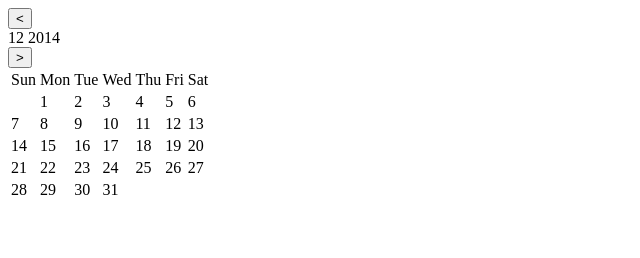
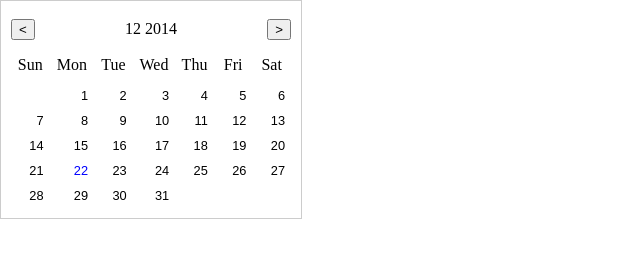
Before and after one commit to phanviet/PTDatepicker, a plain HTML site: page src/index.html in a window 1280 px wide. Shown: the whole page, without its empty margins (0-640 px from the left). Drawn offline with Linux system fonts and the light colour scheme.

Commit message:
Style date picker

```diff
--- a/src/index.html
+++ b/src/index.html
@@ -2,6 +2,7 @@
 <html>
 <head>
   <title>Demo PTDatepicker</title>
+  <link rel="stylesheet" href="pt-datepicker.css">
 </head>
 
 <body>
--- /dev/null
+++ b/src/pt-datepicker.css
@@ -0,0 +1,119 @@
+/* http://meyerweb.com/eric/tools/css/reset/
+   v2.0 | 20110126
+   License: none (public domain)
+*/
+
+html, body, div, span, applet, object, iframe,
+h1, h2, h3, h4, h5, h6, p, blockquote, pre,
+a, abbr, acronym, address, big, cite, code,
+del, dfn, em, img, ins, kbd, q, s, samp,
+small, strike, strong, sub, sup, tt, var,
+b, u, i, center,
+dl, dt, dd, ol, ul, li,
+fieldset, form, label, legend,
+table, caption, tbody, tfoot, thead, tr, th, td,
+article, aside, canvas, details, embed,
+figure, figcaption, footer, header, hgroup,
+menu, nav, output, ruby, section, summary,
+time, mark, audio, video {
+  margin: 0;
+  padding: 0;
+  border: 0;
+  font-size: 100%;
+  font: inherit;
+  vertical-align: baseline;
+}
+/* HTML5 display-role reset for older browsers */
+article, aside, details, figcaption, figure,
+footer, header, hgroup, menu, nav, section {
+  display: block;
+}
+body {
+  line-height: 1;
+}
+ol, ul {
+  list-style: none;
+}
+blockquote, q {
+  quotes: none;
+}
+blockquote:before, blockquote:after,
+q:before, q:after {
+  content: '';
+  content: none;
+}
+table {
+  border-collapse: collapse;
+  border-spacing: 0;
+}
+
+.pt-dp-container {
+  position: relative;
+  width: 280px;
+  padding: 10px;
+  border: 1px solid #ccc;
+}
+
+.pt-dp-container .pt-dp-header {
+  position: relative;
+  padding-top: 10px;
+  padding-bottom: 10px;
+}
+
+.pt-dp-container .pt-dp-header .pt-dp-title {
+  text-align: center;
+}
+
+.pt-dp-container .pt-dp-header .pt-dp-nav {
+  position: absolute;
+  top: 8px;
+}
+
+.pt-dp-container .pt-dp-header .pt-dp-nav:hover {
+  cursor: pointer;
+}
+
+.pt-dp-container .pt-dp-header .pre {
+  left: 0;
+}
+
+.pt-dp-container .pt-dp-header .next {
+  right: 0;
+}
+
+.pt-dp-container .pt-dp-calendar table {
+  width: 100%;
+}
+
+.pt-dp-container .pt-dp-calendar thead tr {
+  text-align: center;
+}
+
+.pt-dp-container .pt-dp-calendar thead td {
+  padding-top: 10px;
+  padding-bottom: 10px;
+}
+
+.pt-dp-container .pt-dp-calendar tbody td button {
+  width: 100%;
+  padding-top: 5px;
+  padding-bottom: 5px;
+  border: none;
+  text-align: right;
+  background: #fff;
+  font-size: 80%;
+}
+
+.pt-dp-container .pt-dp-calendar tbody td button:hover {
+  background: #ccc;
+  cursor: pointer;
+}
+
+.pt-dp-container .pt-dp-calendar tbody td.today > button {
+  color: blue;
+}
+
+.pt-dp-container .pt-dp-calendar tbody td.active > button {
+  background: lightgreen;
+  color: white;
+}
--- a/src/pt-datepicker.js
+++ b/src/pt-datepicker.js
@@ -145,9 +145,62 @@
 
     var PTDatepicker = (function() {
 
-      var WEEKDAY = ['Sun', 'Mon', 'Tue', 'Wed', 'Thu', 'Fri', 'Sat'];
+      /**
+       * Return true if input is lead year, else false
+       * @param  {number}  year
+       * @return {Boolean}
+       */
+      var isLeadYear = function(year) {
+        if (typeof year === 'undefined' || year === null) {
+          return false;
+        }
 
-      var containerEl = createEl('div', {'class': 'pt-dp-container'},
+        if ((year%4 === 0 && year%100 !== 100) || year%400 === 0) {
+          return true;
+        }
+
+        return false;
+      };
+
+      /**
+       * Return number of dates in month
+       * @param  {number} month
+       * @param  {number} year
+       * @return {number}
+       */
+      var datesInMonth = function(month, year) {
+        var maxDate = [31, 28, 31, 30, 31, 30, 31, 31, 30, 31, 30, 31];
+
+        if(isLeadYear(year)) {
+          maxDate[1] = 29;
+        }
+
+        return maxDate[month];
+      };
+
+      /**
+       * Return today
+       * @return {Date}
+       */
+      var today = function() {
+        var today = new Date();
+        today.setHours(0, 0, 0, 0);
+
+        return today;
+      };
+
+      /**
+       * PTDatepicker constructor
+       * @constructor
+       * @param {Element} el      - Datepicker wil render before, after or inner
+       *                            this element
+       * @param {Object}  options - Datepicker options
+       */
+      function PTDatepicker(el, options) {
+
+        var WEEKDAY = ['Sun', 'Mon', 'Tue', 'Wed', 'Thu', 'Fri', 'Sat'];
+
+        var containerEl = createEl('div', {'class': 'pt-dp-container'},
                           createEl('div', {'class': 'pt-dp-header'},
                             createEl('button', {'class': 'pt-dp-nav pre'}, '<'),
                             createEl('div', {'class': 'pt-dp-title'},
@@ -167,21 +220,89 @@
                           )
                         );
 
-      /**
-       * PTDatepicker constructor
-       * @constructor
-       * @param {Element} el      - Datepicker wil render before, after or inner
-       *                            this element
-       * @param {Object}  options - Datepicker options
-       */
-      function PTDatepicker(el, options) {
 
+        this.el = el;
+        this.options = extend(config, options);
+
+        this.render = function(month, year) {
+          var monthTitleEl   = containerEl.querySelector('.pt-dp-title-month'),
+              yearTitleEl    = containerEl.querySelector('.pt-dp-title-year'),
+              weekdayRowEl   = containerEl.querySelector('.pt-dp-calendar thead tr'),
+              calendarEl     = containerEl.querySelector('.pt-dp-calendar tbody'),
+              dayRowEl,
+              dayEl,
+              labelBtnEl;
+
+          // Render header title
+          monthTitleEl.innerHTML = (month + 1) + ' ';
+          yearTitleEl.innerHTML  = year;
+
+          // Render week day
+          weekdayRowEl.innerHTML = '';
+          var i;
+          for (i = 0; i < 7; i++) {
+            weekdayRowEl.appendChild(
+              createEl('td', null, WEEKDAY[i])
+            );
+          }
+
+          var firstDay      = new Date(year, month, 1),
+              wkFirstDay    = firstDay.getDay();
+
+          // Render dates in month
+          calendarEl.innerHTML = '';
+          var nextDay = 1,
+              hasPutFirstDay = false,
+              day;
+
+          this.dates = [];
+          for (i = 0; i < 42; i++) {
+            if (i%7 === 0) {
+              dayRowEl = createEl('tr', null);
+            }
+
+            day = {
+              label: nextDay,
+              date: new Date(year, month, nextDay),
+              isDisabled: false
+            };
+
+            if (day.label > datesInMonth(month, year)) break;
+
+            dayEl = createEl('td', null);
+            labelBtnEl = createEl('button', null);
+
+            if (wkFirstDay === i%7) {
+              hasPutFirstDay = true;
+            }
+
+            if (hasPutFirstDay) {
+              if (today().getTime() === new Date(year, month, nextDay).getTime()) {
+                addClass(dayEl, 'today');
+              }
+
+              labelBtnEl.innerHTML = nextDay++;
+              dayEl.appendChild(labelBtnEl);
+              dayEl.setAttribute('date-pos', this.dates.length);
+
+              this.dates.push(day);
+            }
+
+            dayRowEl.appendChild(dayEl);
+
+            calendarEl.appendChild(dayRowEl);
+          }
+
+          if (this.options.position === POSITION.INNER) {
+
+            this.el.appendChild(containerEl);
+          }
+        };
+
+        // Init
         var now = new Date(),
             month,
             year;
-
-        this.el = el;
-        this.options = extend(config, options);
 
         if (this.activeDate) {
           month = this.activeDate.getMonth();
@@ -192,60 +313,8 @@
         }
 
         this.render(month, year);
+
       }
-
-      PTDatepicker.prototype.render = function(month, year) {
-        var monthTitleEl   = containerEl.querySelector('.pt-dp-title-month'),
-            yearTitleEl    = containerEl.querySelector('.pt-dp-title-year'),
-            weekdayRowEl   = containerEl.querySelector('.pt-dp-calendar thead tr'),
-            calendarEl     = containerEl.querySelector('.pt-dp-calendar tbody'),
-            day            = 1,
-            dayRowEl,
-            dayEl,
-            hasPutFirstDay = false;
-
-        monthTitleEl.innerHTML = (month + 1) + ' ';
-        yearTitleEl.innerHTML  = year;
-
-        weekdayRowEl.innerHTML = '';
-        for (var i = 0; i < 7; i++) {
-          weekdayRowEl.appendChild(
-            createEl('td', null, WEEKDAY[i])
-          );
-        }
-
-        var firstDay      = new Date(year, month, 1),
-            wkFirstDay    = firstDay.getDay();
-
-        calendarEl.innerHTML = '';
-        for (var i = 0; i < 6; i++) {
-          dayRowEl = createEl('tr', null);
-
-          for (var j = 0; j < 7; j++) {
-
-            if (day > 31) break;
-
-            dayEl = createEl('td', null);
-
-            if (wkFirstDay === j) {
-              hasPutFirstDay = true;
-            }
-
-            if (hasPutFirstDay) {
-              dayEl.innerHTML = day++;
-            }
-
-            dayRowEl.appendChild(dayEl);
-          }
-
-          calendarEl.appendChild(dayRowEl);
-        }
-
-        if (this.options.position === POSITION.INNER) {
-
-          this.el.appendChild(containerEl);
-        }
-      };
 
       return PTDatepicker;
 
```
